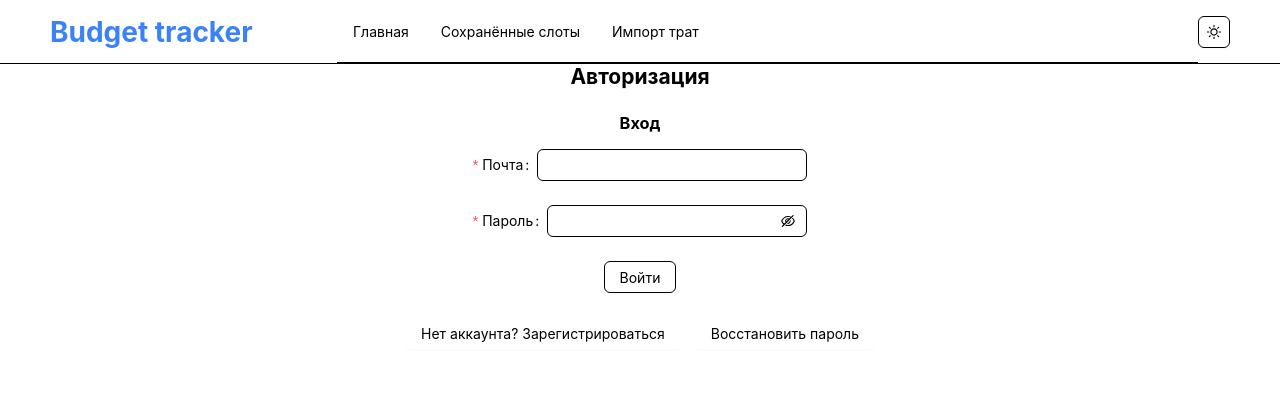
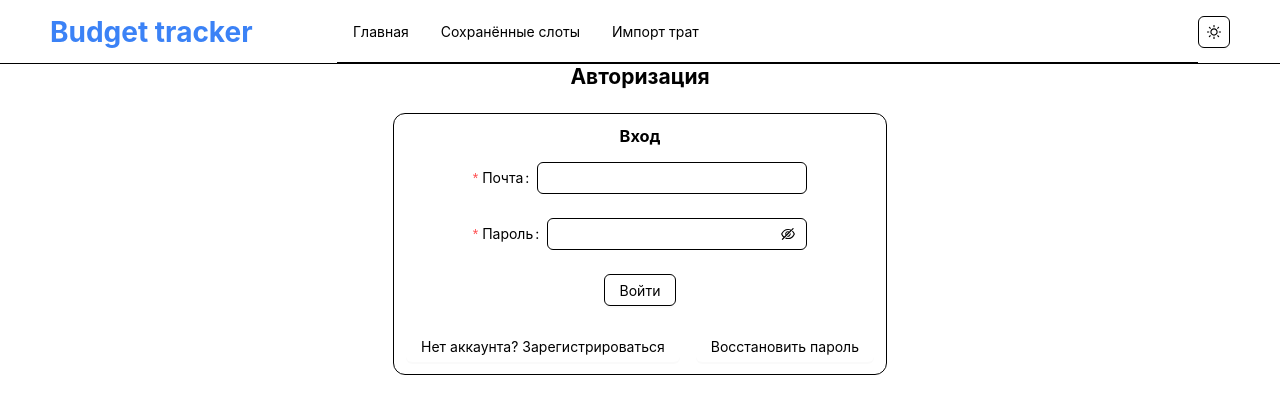
Before and after one commit to LizKa2091/budget-tracker, a React (Vite) app in the folder frontend/: page /auth in a window 1280 px wide. Shown: the top 414 px of the page. Built offline with nearby package versions, Linux system fonts and the light colour scheme; no server answers.

Commit message:
feat(AuthSwitcher): add border

```diff
--- a/frontend/src/features/auth/ui/AuthSwitcher/AuthSwitcher.tsx
+++ b/frontend/src/features/auth/ui/AuthSwitcher/AuthSwitcher.tsx
@@ -24,7 +24,7 @@ const AuthSwitcher: FC = () => {
    }
 
    return (
-      <Flex vertical gap='large'>
+      <Flex vertical gap='large' className='outlined-container'>
          {authForm()}
 
          {authMode === 'login' &&
--- a/frontend/src/styles/global.scss
+++ b/frontend/src/styles/global.scss
@@ -5,6 +5,11 @@
    color: var(--text-color);
    transition: background-color 0.3s ease-in, color 0.3s ease-in;
    min-height: 100dvh;
+}
+.outlined-container {
+   border: 1px solid var(--text-color);
+   border-radius: 12px;
+   padding: 12px;
 }
 .ant-layout {
    min-height: 100dvh;
```
